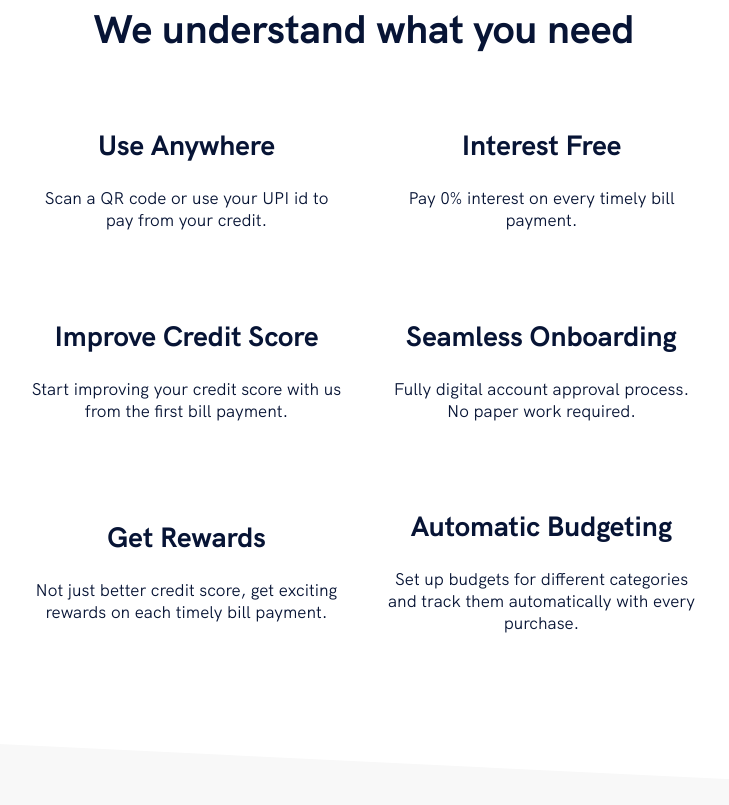
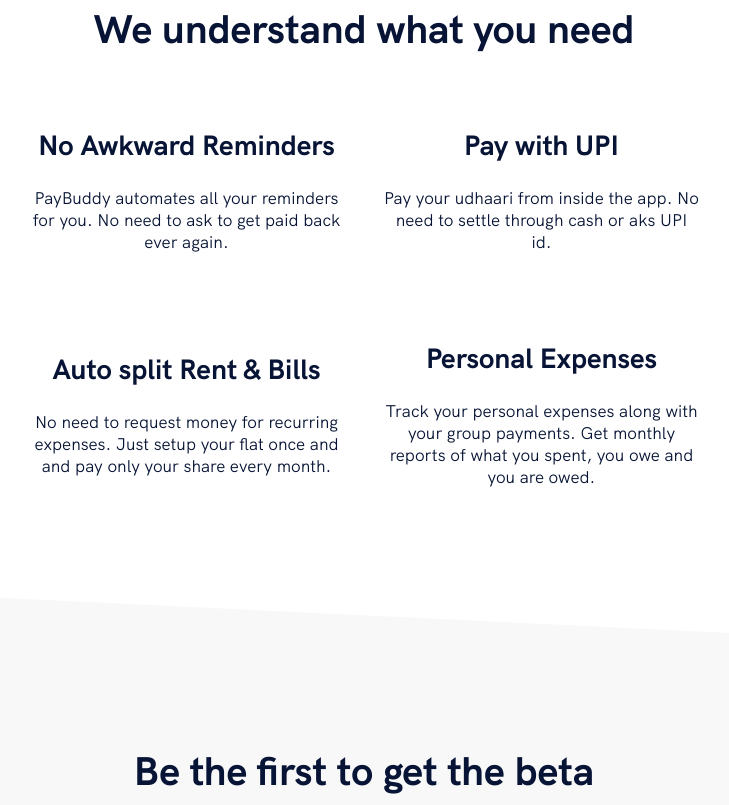
Before and after one commit to shivanju-astu/paybuddy-landing-page, a Gatsby site: page / in a window 1280 px wide. Shown: the part 855-1660 px from the top of the page, without its empty margins (276-1005 px from the left). Built offline with nearby package versions, Linux system fonts and the light colour scheme; Gatsby itself is replaced by a stand-in of ours.

Commit message:
Changed content for Group expenses

```diff
--- a/src/components/sections/features.js
+++ b/src/components/sections/features.js
@@ -10,39 +10,27 @@
       <SectionTitle>We understand what you need</SectionTitle>
       <FeaturesGrid>
         <FeatureItem>
-          <FeatureTitle>Use Anywhere</FeatureTitle>
+          <FeatureTitle>No Awkward Reminders</FeatureTitle>
           <FeatureText>
-            Scan a QR code or use your UPI id to pay from your credit.
+            PayBuddy automates all your reminders for you. No need to ask to get paid back ever again.
           </FeatureText>
         </FeatureItem>
         <FeatureItem>
-          <FeatureTitle>Interest Free</FeatureTitle>
+          <FeatureTitle>Pay with UPI</FeatureTitle>
           <FeatureText>
-            Pay 0% interest on every timely bill payment.
+            Pay your udhaari from inside the app. No need to settle through cash or aks UPI id.
           </FeatureText>
         </FeatureItem>
         <FeatureItem>
-          <FeatureTitle>Improve Credit Score</FeatureTitle>
+          <FeatureTitle>Auto split Rent & Bills</FeatureTitle>
           <FeatureText>
-            Start improving your credit score with us from the first bill payment.
+            No need to request money for recurring expenses. Just setup your flat once and and pay only your share every month.
           </FeatureText>
         </FeatureItem>
         <FeatureItem>
-          <FeatureTitle>Seamless Onboarding</FeatureTitle>
+          <FeatureTitle>Personal Expenses</FeatureTitle>
           <FeatureText>
-            Fully digital account approval process. No paper work required.
-          </FeatureText>
-        </FeatureItem>
-        <FeatureItem>
-          <FeatureTitle>Get Rewards</FeatureTitle>
-          <FeatureText>
-            Not just better credit score, get exciting rewards on each timely bill payment.
-          </FeatureText>
-        </FeatureItem>
-        <FeatureItem>
-          <FeatureTitle>Automatic Budgeting</FeatureTitle>
-          <FeatureText>
-            Set up budgets for different categories and track them automatically with every purchase.
+            Track your personal expenses along with your group payments. Get monthly reports of what you spent, you owe and you are owed.
           </FeatureText>
         </FeatureItem>
       </FeaturesGrid>
--- a/src/components/sections/header.js
+++ b/src/components/sections/header.js
@@ -23,13 +23,13 @@
         <Flex>
           <HeaderTextGroup>
             <h1>
-              Buy now and Pay later,
+              Split expenses &
               <br />
-              Use anywhere with UPI
+              Track Udhaar
             </h1>
             <h2>
-              Build your credit score without a credit card, budget your expenses
-      and get rewarded for being financially responsible. Register now for early access.
+              Split your group expenses on the go and track all running udhaars.
+      Send automated reminders and get paid back faster with UPI.
             </h2>
 <HeaderForm
        name="early-access"
```
Also changed, not shown: src/images/paybuddy-icon.png.
